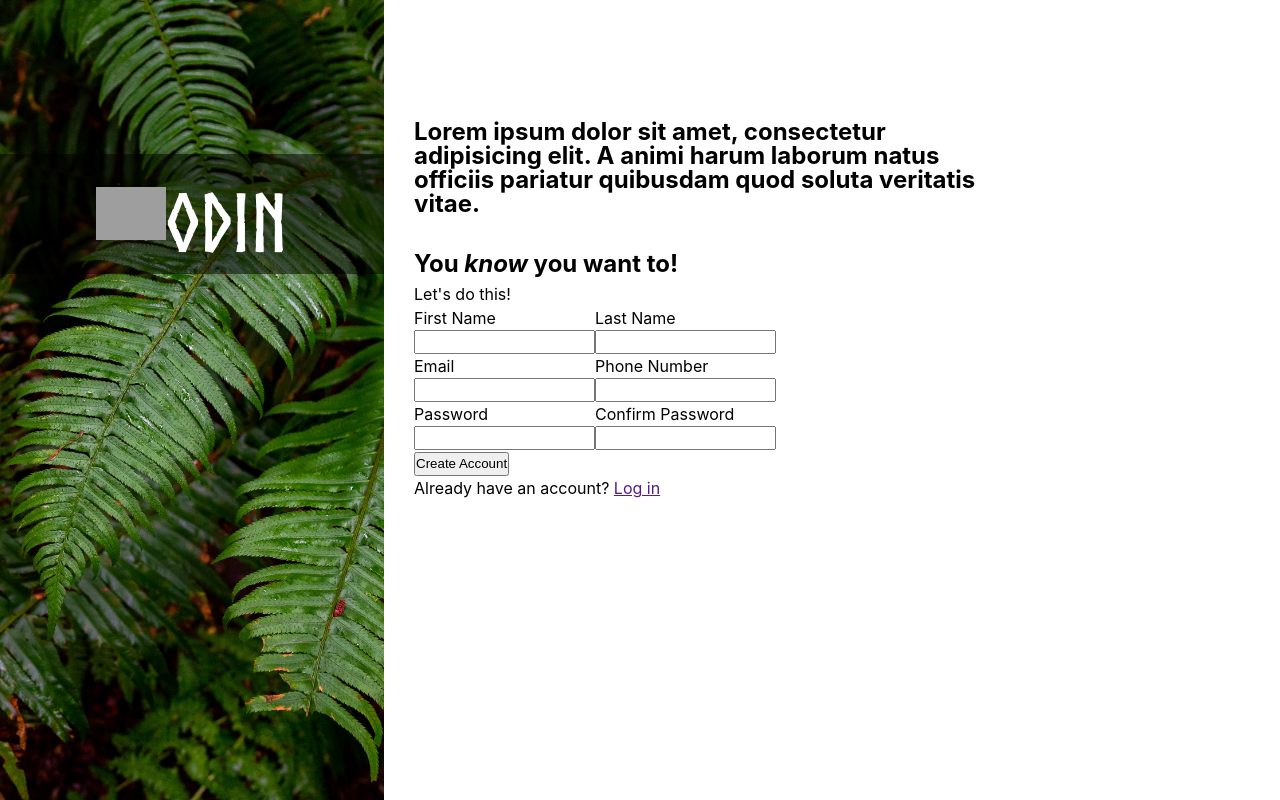
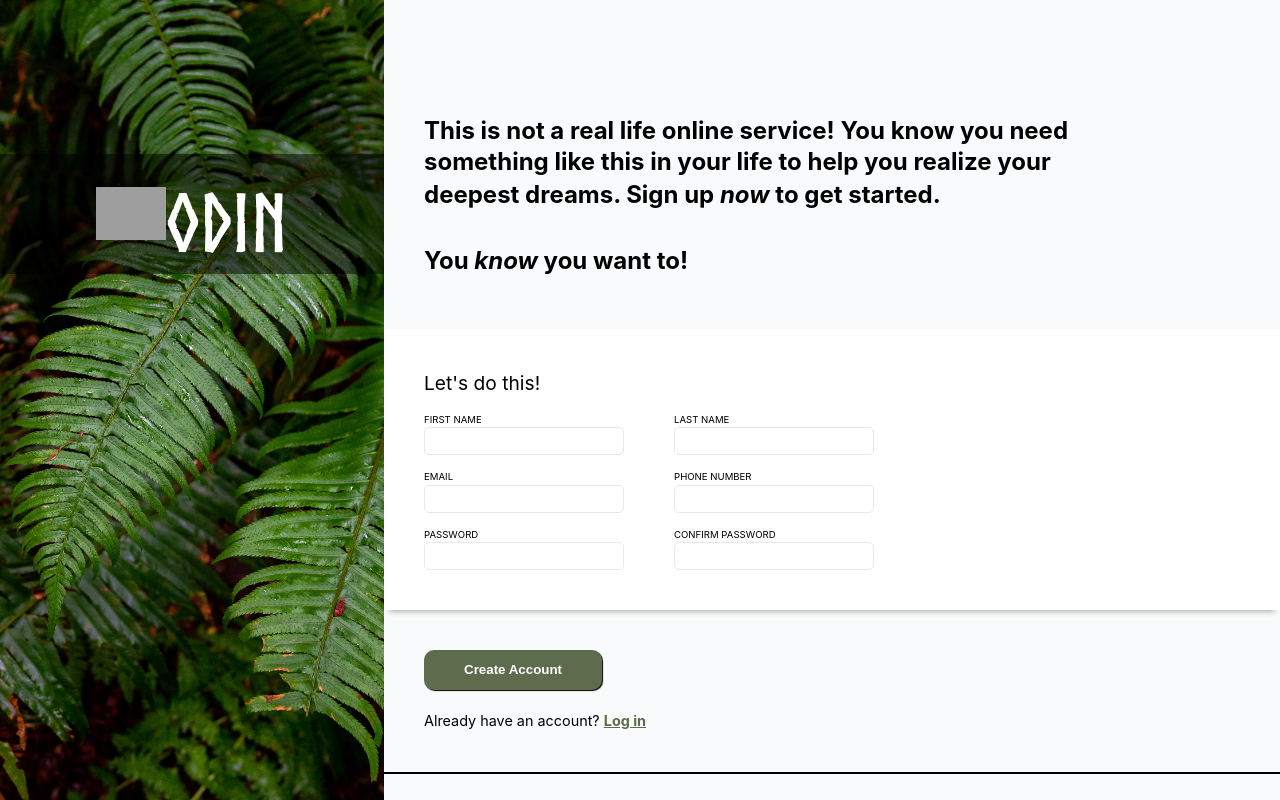
Before and after one commit to mjsilva/odin-signup-form, a plain HTML site: page index.html in a window 1280 px wide. Drawn offline with Linux system fonts and the light colour scheme; grey boxes are pictures that could not be loaded.

Commit message:
Add form design

```diff
--- a/index.html
+++ b/index.html
@@ -24,14 +24,17 @@
       <div class="main-section-group form">
         <div class="title-section">
           <p class="title">
-            Lorem ipsum dolor sit amet, consectetur adipisicing elit. A animi
-            harum laborum natus officiis pariatur quibusdam quod soluta
-            veritatis vitae.
+            This is not a real life online service! You know you need something
+            like this in your life to help you realize your deepest dreams. Sign
+            up <em>now</em> to get started.
           </p>
           <p class="title">You <em>know</em> you want to!</p>
         </div>
         <form action="/" method="get">
+          <div class="top-form-section-shadow-wrapper">
+            <div class="form-padding-wrapper">
               <p class="form-title">Let's do this!</p>
+              <div class="middle-form-section">
                 <div class="form-input-elements">
                   <div class="form-group">
                     <label for="first-name">First Name</label>
@@ -47,14 +50,23 @@
                     <label for="phone-number">Phone Number</label>
                     <input type="text" id="phone-number" name="phoneNumber" />
                     <label for="confirm-password">Confirm Password</label>
-              <input type="text" id="confirm-password" name="confirmPassword" />
+                    <input
+                      type="text"
+                      id="confirm-password"
+                      name="confirmPassword"
+                    />
                   </div>
                 </div>
+              </div>
+            </div>
+          </div>
+          <div class="form-padding-wrapper">
             <div class="form-submit-elements">
               <button type="submit">Create Account</button>
             </div>
-          <div class="password-recovery">
-            <p>Already have an account? <a href="">Log in</a></p>
+            <p class="password-recovery">
+              Already have an account? <a href="">Log in</a>
+            </p>
           </div>
         </form>
       </div>
--- a/main.css
+++ b/main.css
@@ -13,6 +13,7 @@
 body {
   font-family: -apple-system, BlinkMacSystemFont, "Segoe UI", Roboto, Helvetica,
     Arial, sans-serif, "Apple Color Emoji", "Segoe UI Emoji", "Segoe UI Symbol";
+  background-color: #f9fafb;
 }
 
 .main-section {
@@ -52,26 +53,88 @@ body {
 }
 
 .main-section-group.form {
-  margin-left: 30px;
+  width: calc(100vw - 30%);
+}
+
+.title-section {
+  padding-top: 13%;
+  padding-bottom: 30px;
+  padding-left: 40px;
 }
 
 .main-section-group.form .title {
   font-size: 1.5rem;
   font-weight: bold;
-  max-width: 600px;
-  line-height: 1.5rem;
+  max-width: 700px;
+  line-height: 1.9rem;
 }
 
 .main-section-group.form .title:first-child {
-  margin-top: 20%;
   margin-bottom: 30px;
 }
 
 .form-input-elements {
   display: flex;
+  gap: 50px;
 }
 
 .form-group {
   display: flex;
   flex-direction: column;
 }
+
+form {
+  margin-top: 20px;
+  box-shadow: 0 2px black;
+}
+
+form p {
+  font-size: 1.2rem;
+}
+
+form label {
+  text-transform: uppercase;
+  font-size: 0.6rem;
+  margin-top: 15px;
+}
+
+form input {
+  width: 200px;
+  padding: 3px 10px;
+  border: 1px solid #e6e8eb;
+  border-radius: 5px;
+}
+
+form input:focus-visible {
+  border-color: #6b82de;
+  box-shadow:inset 0 0 5px 5px #888;
+}
+
+.form-padding-wrapper {
+  padding: 40px;
+}
+
+.top-form-section-shadow-wrapper {
+  box-shadow: -6px 0 transparent, 6px 0 transparent, 0 7px 5px -5px #b5b5b5;
+  background: white;
+}
+
+button {
+  background-color: #5d6c4c;
+  border: none;
+  border-radius: 10px;
+  color: white;
+  padding: 10px 40px;
+  font-weight: bold;
+  box-shadow: 1px 1px 1px black;
+}
+
+.password-recovery {
+  margin-top: 20px;
+  font-size: 0.9rem;
+}
+
+.password-recovery a {
+  color: #5d6c4c;
+  font-weight: bold;
+}
```
Lines whose indentation alone changed are shown as unchanged.
